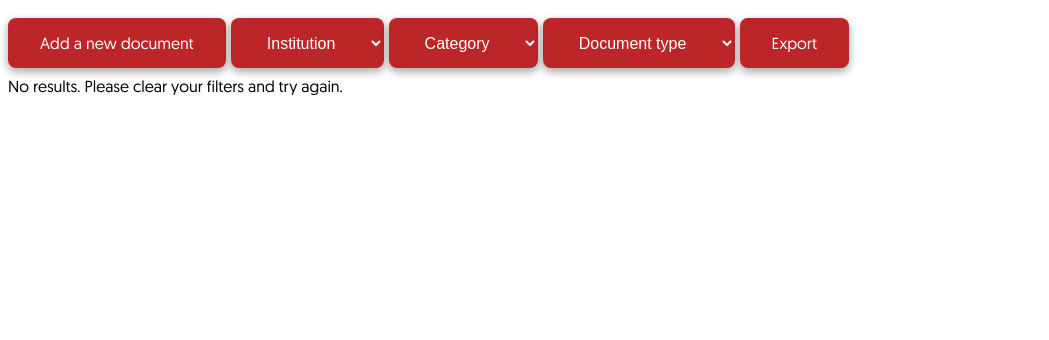
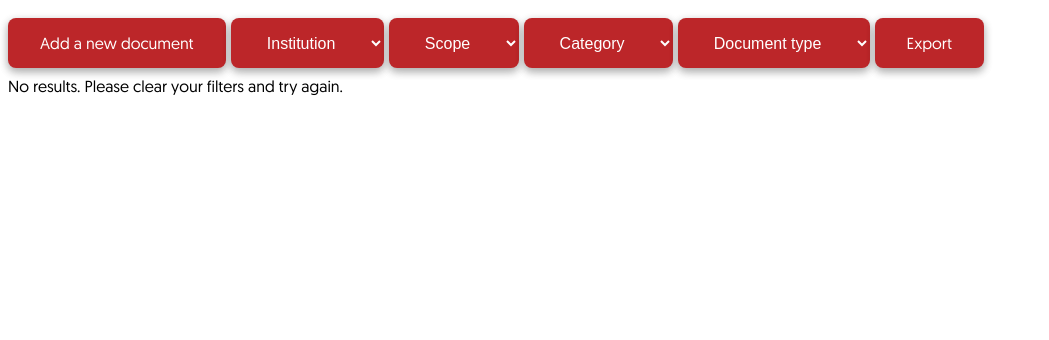
Before and after one commit to devinit/data-governance-db, a Django app: page /documents in a window 1280 px wide. Shown: the part 96-436 px from the top of the page, without its empty margins (0-1049 px from the left). Run offline with Django 4.2, Linux system fonts and the light colour scheme; the visitor is signed in with stand-in values (Sample User, id 1); data that the repository does not hold is empty.

Commit message:
Add scope

```diff
--- a/core/admin.py
+++ b/core/admin.py
@@ -67,8 +67,8 @@ class ExternalDocumentResource(resources.ModelResource):
 
     class Meta:
         model = Document
-        fields = ('institution__name', 'category__name', 'type__name', 'title', 'year', 'publisher', 'note', 'url')
-        export_order = ('institution__name', 'category__name', 'type__name', 'title', 'year', 'publisher', 'note', 'url')
+        fields = ('institution__name', 'institution__type__name', 'category__name', 'type__name', 'title', 'year', 'publisher', 'note', 'url')
+        export_order = ('institution__name', 'institution__type__name', 'category__name', 'type__name', 'title', 'year', 'publisher', 'note', 'url')
 
 
 admin.site.unregister(User)
--- a/core/static/core/css/main.css
+++ b/core/static/core/css/main.css
@@ -175,10 +175,10 @@ ul.header li a.active {
 div.button-row{
     display: flex;
     margin-bottom: 8px;
+    flex-wrap: wrap;
 }
 
 div.button-row form, div.button-row a, div.button-row select {
-    float:left;
     margin-block-end: 0;
     margin-right: 5px;
 }
--- a/core/templates/core/document_list.html
+++ b/core/templates/core/document_list.html
@@ -16,6 +16,18 @@
                     selected
                 {% endif %}
                 >{{institution}}</option>
+            {% endfor %}
+        </select>
+        <select class="button" onchange="changeFilter(event, 'scope')">
+            <option value=""
+            {% if not scope_param %}selected{% endif %}
+            >Scope</option>
+            {% for scope in scopes %}
+                <option value="{{scope.id}}"
+                {% if scope.id == scope_param %}
+                    selected
+                {% endif %}
+                >{{scope}}</option>
             {% endfor %}
         </select>
         <select class="button" onchange="changeFilter(event, 'category')">
@@ -56,6 +68,7 @@
             <thead>
                 <tr>
                     <th>Institution</th>
+                    <th>Scope</th>
                     <th>Category</th>
                     <th>Title</th>
                     <th>Type</th>
@@ -72,7 +85,13 @@
                                     {{ document.institution }}
                                 </a>
                             </td>
+                            <td>
+                                <a href="?scope={{ document.institution.type.id }}{% for key,value in request.GET.items %}{% if key != 'scope' and key != 'p' %}&amp;{{ key }}={{ value }}{% endif %}{% endfor %}">
+                                    {{ document.institution.type }}
+                                </a>
+                            </td>
                         {% else %}
+                            <td></td>
                             <td></td>
                         {% endif %}
                         {% if document.category %}
--- a/core/views.py
+++ b/core/views.py
@@ -55,6 +55,11 @@ class DocumentCSVExport(LoginRequiredMixin, View):
             type_param = int(type_param)
         except (ValueError, TypeError) as e:
             self.type_param = None
+        scope_param = self.request.GET.get('scope', None)
+        try:
+            self.scope_param = int(scope_param)
+        except (ValueError, TypeError) as e:
+            self.scope_param = None
         documents = Document.objects.all().order_by('institution__name', 'category__name')
         if institution_param is not None:
             documents = documents.filter(institution__id=institution_param)
@@ -62,6 +67,8 @@ class DocumentCSVExport(LoginRequiredMixin, View):
             documents = documents.filter(category__id=category_param)
         if type_param is not None:
             documents = documents.filter(type__id=type_param)
+        if self.scope_param is not None:
+            documents = documents.filter(institution__type__id=self.scope_param)
         response = HttpResponse(content_type='text/csv')
         response['Content-Disposition'] = 'attachment; filename="documents.csv"'
         dataset = ExternalDocumentResource().export(documents)
@@ -88,6 +95,11 @@ class DocumentList(LoginRequiredMixin, generic.ListView):
             self.type_param = int(type_param)
         except (ValueError, TypeError) as e:
             self.type_param = None
+        scope_param = self.request.GET.get('scope', None)
+        try:
+            self.scope_param = int(scope_param)
+        except (ValueError, TypeError) as e:
+            self.scope_param = None
         documents = Document.objects.all().order_by('institution__name', 'category__name')
         if self.institution_param is not None:
             documents = documents.filter(institution__id=self.institution_param)
@@ -95,6 +107,8 @@ class DocumentList(LoginRequiredMixin, generic.ListView):
             documents = documents.filter(category__id=self.category_param)
         if self.type_param is not None:
             documents = documents.filter(type__id=self.type_param)
+        if self.scope_param is not None:
+            documents = documents.filter(institution__type__id=self.scope_param)
         return documents
 
     def get_context_data(self, **kwargs):
@@ -114,6 +128,9 @@ class DocumentList(LoginRequiredMixin, generic.ListView):
         document_types = DocumentType.objects.all().order_by('name')
         context['document_types'] = document_types
         context['type_param'] = self.type_param
+        scopes = InstitutionType.objects.all().order_by('name')
+        context['scopes'] = scopes
+        context['scope_param'] = self.scope_param
 
         return context
 
```
